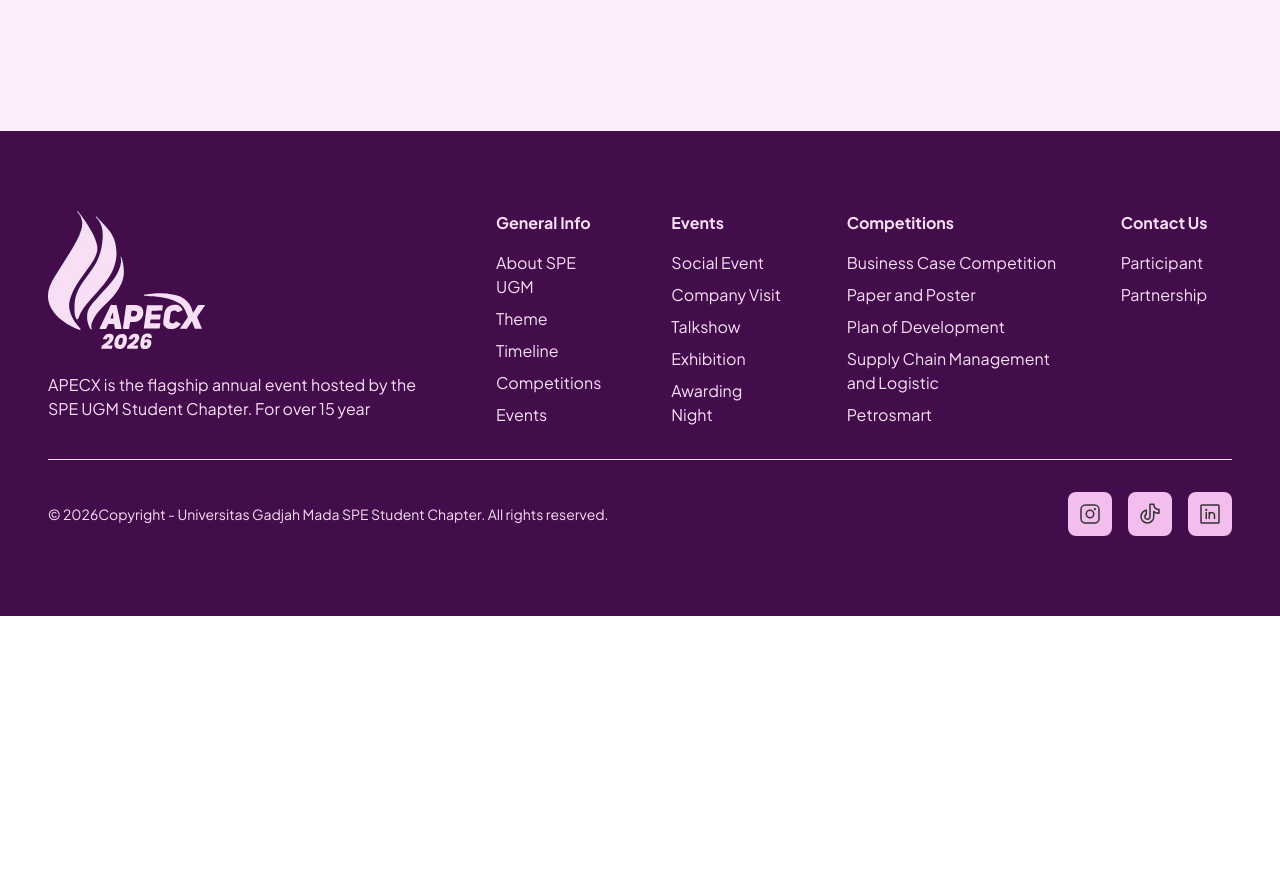
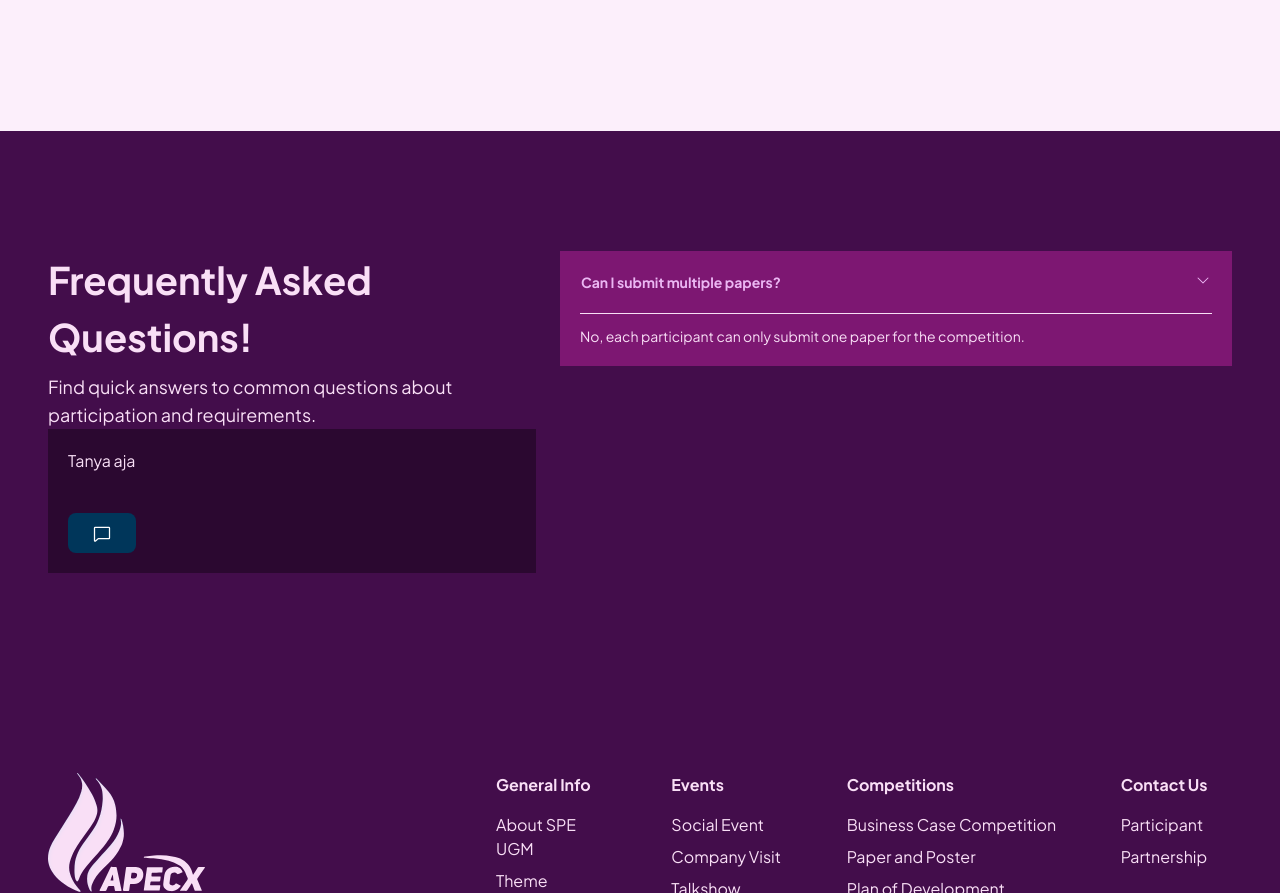
Before and after one commit to apecxugm/apecx2026, a Next.js app: page /competition/bcc in a window 1280 px wide. Shown: the part 2320-3213 px from the top of the page. Before the commit the page ends 2936 px from the top, so only its background shows below. Built offline with nearby package versions, Linux system fonts and the light colour scheme.

Commit message:
feat(faq): add faq on competition pages

```diff
--- a/package.json
+++ b/package.json
@@ -15,6 +15,7 @@
     "embla-carousel-react": "^8.6.0",
     "gsap": "^3.14.2",
     "next": "16.1.6",
+    "radix-ui": "^1.4.3",
     "react": "19.2.3",
     "react-dom": "19.2.3",
     "tailwind-merge": "^3.5.0"
--- a/src/app/competition/[slug]/data.ts
+++ b/src/app/competition/[slug]/data.ts
@@ -76,8 +76,28 @@ export const COMPETITION: CompetitionData[] = [
         answer:
           "No, each participant can only submit one paper for the competition.",
       },
+      {
+        question: "Can I submit multiple papers?",
+        answer:
+          "No, each participant can only submit one paper for the competition.",
+      },
+      {
+        question: "Can I submit multiple papers?",
+        answer:
+          "No, each participant can only submit one paper for the competition.",
+      },
+      {
+        question: "Can I submit multiple papers?",
+        answer:
+          "No, each participant can only submit one paper for the competition.",
+      },
+      {
+        question: "Can I submit multiple papers?",
+        answer:
+          "No, each participant can only submit one paper for the competition.",
+      },
     ],
-    contactPerson: "",
+    contactPerson: "Apa Aja ini nomernya",
     cpLink: "",
   },
   {
--- a/src/app/competition/[slug]/page.tsx
+++ b/src/app/competition/[slug]/page.tsx
@@ -4,6 +4,7 @@ import { COMPETITION } from "./data"
 import CompetitionTheme from "@/src/modules/competition/theme"
 import CompetitionTimeline from "@/src/modules/competition/timeline"
 import Guidebook from "@/src/modules/competition/guidebook"
+import FAQ from "@/src/modules/competition/faq"
 
 type Params = {
   slug: string
@@ -37,6 +38,7 @@ const Page = async ({ params }: { params: Promise<Params> }) => {
         requiredDocument={data.requiredDocument}
         preliminaryPayment={data.preliminaryPayment}
       />
+      <FAQ faq={data.faq} contactPerson={data.contactPerson} cpLink={data.cpLink} />
       {/* <div className="py-10">
         <ComingSoon />
       </div> */}
--- /dev/null
+++ b/src/components/ui/accordion.tsx
@@ -0,0 +1,83 @@
+"use client"
+
+import * as React from "react"
+import { Accordion as AccordionPrimitive } from "radix-ui"
+
+import { cn } from "@/src/lib/utils"
+import { CaretDownIcon, CaretUpIcon } from "@phosphor-icons/react/dist/ssr"
+
+function Accordion({
+  className,
+  ...props
+}: React.ComponentProps<typeof AccordionPrimitive.Root>) {
+  return (
+    <AccordionPrimitive.Root
+      data-slot="accordion"
+      className={cn("flex w-full flex-col", className)}
+      {...props}
+    />
+  )
+}
+
+function AccordionItem({
+  className,
+  ...props
+}: React.ComponentProps<typeof AccordionPrimitive.Item>) {
+  return (
+    <AccordionPrimitive.Item
+      data-slot="accordion-item"
+      className={cn("not-last:border-b", className)}
+      {...props}
+    />
+  )
+}
+
+function AccordionTrigger({
+  className,
+  children,
+  ...props
+}: React.ComponentProps<typeof AccordionPrimitive.Trigger>) {
+  return (
+    <AccordionPrimitive.Header className="flex">
+      <AccordionPrimitive.Trigger
+        data-slot="accordion-trigger"
+        className={cn(
+          "focus-visible:ring-ring/50 focus-visible:border-ring focus-visible:after:border-ring py-2.5 text-left text-sm font-medium data-[state=open]:font-bold focus-visible:ring-3 **:data-[slot=accordion-trigger-icon]:ml-auto **:data-[slot=accordion-trigger-icon]:size-4 group/accordion-trigger relative flex flex-1 items-start justify-between border border-transparent transition-all outline-none disabled:pointer-events-none disabled:opacity-50 bg-primary-800 text-primary-100 hover:bg-primary-700 data-[state=open]:bg-secondary-900 p-5 cursor-pointer",
+          className
+        )}
+        {...props}
+      >
+        {children}
+        <CaretDownIcon data-slot="accordion-trigger-icon" className="
+        pointer-events-none hidden shrink-0 group-aria-expanded/accordion-trigger:inline" />
+        <CaretUpIcon data-slot="accordion-trigger-icon" className="pointer-events-none shrink-0 group-aria-expanded/accordion-trigger:hidden" />
+      </AccordionPrimitive.Trigger>
+    </AccordionPrimitive.Header>
+  )
+}
+
+function AccordionContent({
+  className,
+  children,
+  ...props
+}: React.ComponentProps<typeof AccordionPrimitive.Content>) {
+  return (
+    <AccordionPrimitive.Content
+      data-slot="accordion-content"
+      className="data-open:animate-accordion-down data-closed:animate-accordion-up text-sm overflow-hidden"
+      {...props}
+    >
+      <div
+        className={cn(
+          "pt-0 pb-5 [&_a]:underline [&_a]:underline-offset-3 [&_a]:hover:text-foreground [&_p:not(:last-child)]:mb-4 bg-secondary-900 px-5 text-secondary-100",
+          className
+        )}
+      >
+        <div className="w-full pt-3 border-t border-secondary-100"/>
+        {children}
+      </div>
+    </AccordionPrimitive.Content>
+  )
+}
+
+export { Accordion, AccordionItem, AccordionTrigger, AccordionContent }
--- /dev/null
+++ b/src/modules/competition/faq.tsx
@@ -0,0 +1,80 @@
+import Container from "@/src/components/ui/container";
+import { Accordion, AccordionContent, AccordionItem, AccordionTrigger } from "@/src/components/ui/accordion";
+import type { FaqItem } from "@/src/app/competition/[slug]/data";
+import Link from "next/link";
+import { Button } from "@/src/components/ui/button";
+import { Chat } from "@phosphor-icons/react/dist/ssr";
+
+interface FAQProps {
+  faq: FaqItem[];
+  contactPerson: string;
+  cpLink: string;
+}
+
+const FAQ = ({ faq, contactPerson, cpLink }: FAQProps) => {
+  const hasFaqItems = faq.length > 0;
+
+  return (
+    <section className="bg-primary-900 py-12 md:py-30">
+      <Container className="flex md:flex-row flex-col gap-6 h-full">
+        <div className="max-h-full justify-between flex flex-col">
+          <div className="text-secondary-100 space-y-2">
+            <h2>
+              Frequently Asked Questions!
+            </h2>
+            <p className="md:text-lg">
+              Find quick answers to common questions about participation and requirements.
+            </p>
+          </div>
+          <div className="hidden md:block bg-primary-1000 p-5 space-y-10">
+            <p className="text-secondary-100">Tanya aja</p>
+            <Link href={cpLink}>
+              <Button variant="dark-blue" size="fit" className="!text-sm">
+                <Chat size={20} />{contactPerson}
+              </Button>
+            </Link>
+          </div>
+        </div>
+
+        <Accordion
+          type="single"
+          collapsible
+          defaultValue={hasFaqItems ? "faq-0" : undefined}
+          className="w-full max-w-2xl space-y-[18px]"
+        >
+          {hasFaqItems ? (
+            faq.map((item, index) => (
+              <AccordionItem
+                key={`${item.question}-${index}`}
+                value={`faq-${index}`}
+                className=""
+              >
+                <AccordionTrigger className="">
+                  {item.question}
+                </AccordionTrigger>
+                <AccordionContent className="">
+                  {item.answer}
+                </AccordionContent>
+              </AccordionItem>
+            ))
+          ) : (
+            <p className="rounded-lg border border-neutral-300 bg-white px-4 py-3 text-sm text-neutral-900 md:text-base">
+              FAQ details will be announced soon.
+            </p>
+          )}
+        </Accordion>
+
+        <div className="md:hidden bg-primary-1000 p-5 space-y-10">
+          <p className="text-secondary-100">Tanya aja</p>
+          <Link href={cpLink}>
+            <Button variant="dark-blue" size="fit" className="!text-sm">
+              <Chat size={20} />{contactPerson}
+            </Button>
+          </Link>
+        </div>
+      </Container>
+    </section>
+  )
+}
+
+export default FAQ;
--- a/src/modules/competition/guidebook.tsx
+++ b/src/modules/competition/guidebook.tsx
@@ -160,7 +160,7 @@ const Guidebook = ({
   return (
     <section className="bg-[#FCEFFB] py-12 md:py-38">
       <Container className="flex flex-col gap-0 px-0 md:px-8 xl:px-12">
-        <div className="px-4 flex md:flex-row flex-col justify-between items-center mb-6 space-y-2 w-full">
+        <div className="px-4 md:px-0 flex md:flex-row flex-col justify-between md:items-center mb-6 space-y-2 w-full">
           <h3>The Essentials.</h3>
           <p className="max-w-2xl">A streamlined version of the official guidebook. Review the core requirements and participation flow before you register.</p>
         </div>
```
Also changed, not shown: 1 other file (tests, documents, lock files or other folders).
